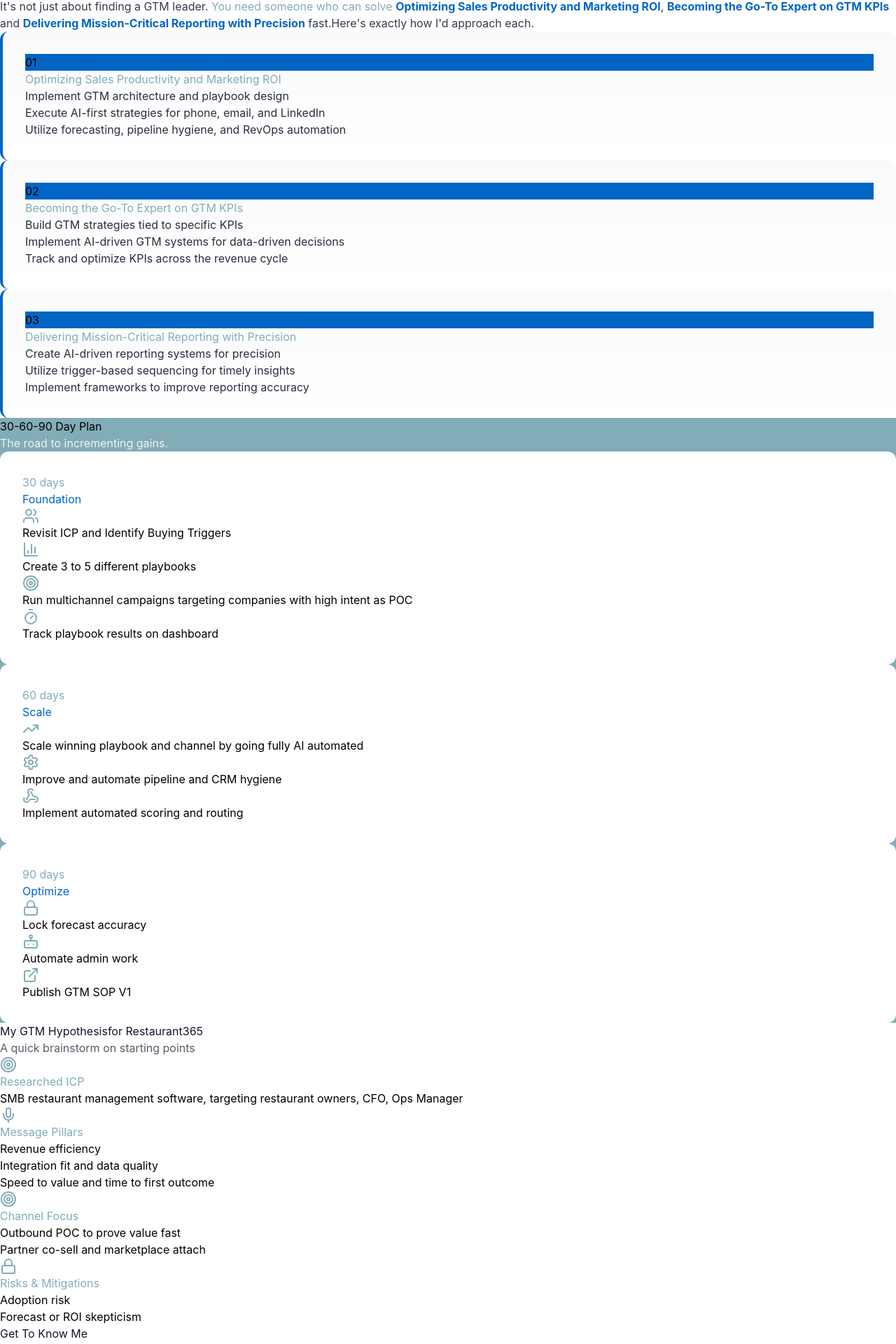
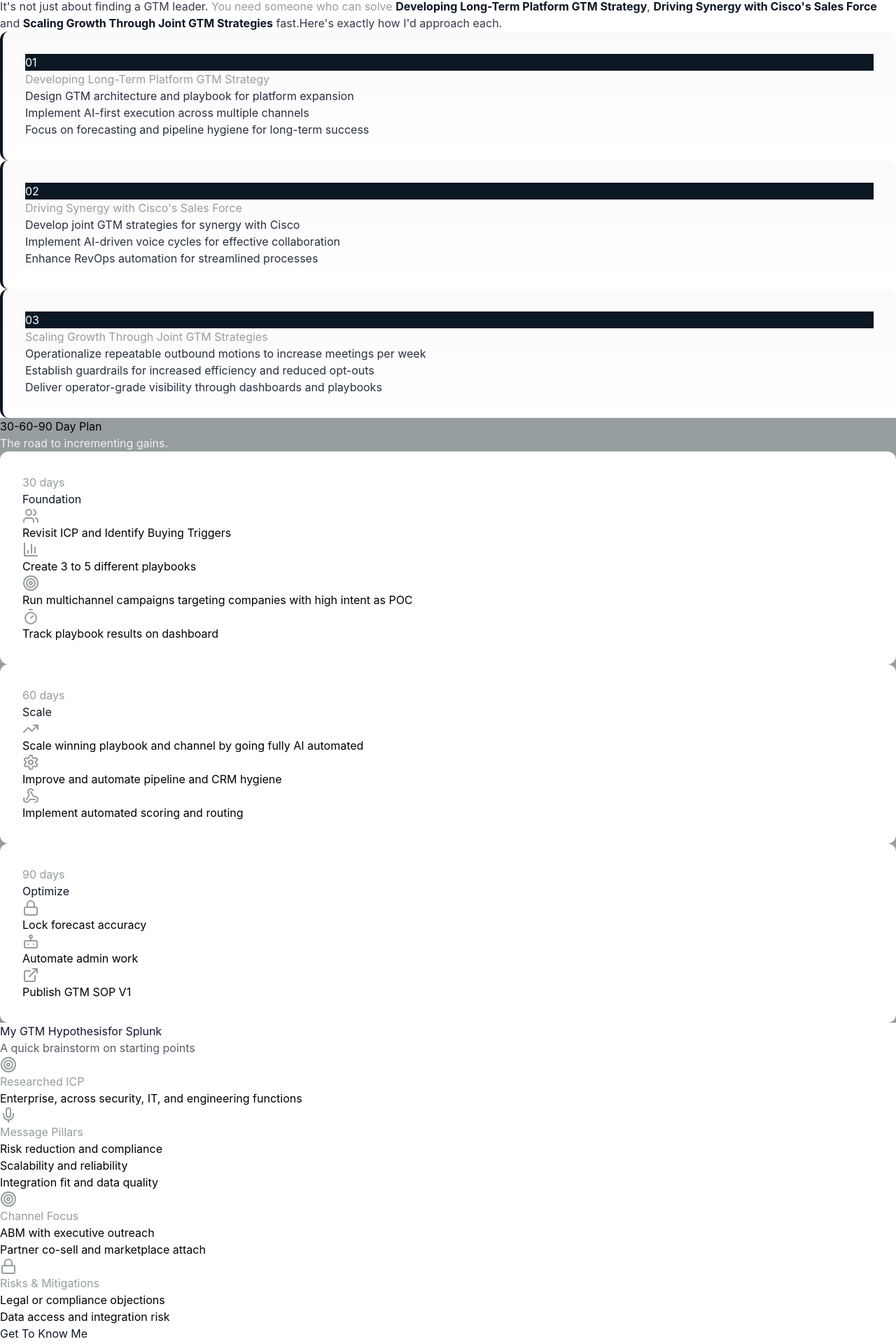
Before and after one commit to ricatroliveira-ai/gtm-landing-page, a React (Vite) app in the folder gtm-landing/: page / in a window 1280 px wide. Shown: the part 737-2657 px from the top of the page at 70% size. Built offline with nearby package versions, Linux system fonts and the light colour scheme.

Commit message:
Update App.tsx

```diff
--- a/gtm-landing/src/App.tsx
+++ b/gtm-landing/src/App.tsx
@@ -37,7 +37,7 @@ export type GTMPageConfig = {
 function pickTextFor(bgHex: string): "#000000" | "#FFFFFF" {
   const hex = bgHex.replace("#", "");
   const r = parseInt(hex.substring(0, 2), 16);
-  const g = parseInt(hex.substring(4, 6), 16);
+  const g = parseInt(hex.substring(2, 4), 16);
   const b = parseInt(hex.substring(4, 6), 16);
   const yiq = (r * 299 + g * 587 + b * 114) / 1000;
   return yiq >= 128 ? "#000000" : "#FFFFFF";
@@ -50,32 +50,32 @@ const toList = (v: string | string[] | undefined): string[] =>
 // ✅ Make.com: replace the token below with your raw JSON (object, not a quoted string)
 const RAW_CONFIG = {
   "company": {
-    "name": "Restaurant365",
-    "role": "Senior FP&A Manager (GTM)"
+    "name": "Splunk",
+    "role": "Leader, Global Platform Specialists, GTM Strategy & Programs"
   },
   "challenges": [
     {
-      "title": "Optimizing Sales Productivity and Marketing ROI",
+      "title": "Developing Long-Term Platform GTM Strategy",
       "approach": [
-        "Implement GTM architecture and playbook design",
-        "Execute AI-first strategies for phone, email, and LinkedIn",
-        "Utilize forecasting, pipeline hygiene, and RevOps automation"
+        "Design GTM architecture and playbook for platform expansion",
+        "Implement AI-first execution across multiple channels",
+        "Focus on forecasting and pipeline hygiene for long-term success"
       ]
     },
     {
-      "title": "Becoming the Go-To Expert on GTM KPIs",
+      "title": "Driving Synergy with Cisco's Sales Force",
       "approach": [
-        "Build GTM strategies tied to specific KPIs",
-        "Implement AI-driven GTM systems for data-driven decisions",
-        "Track and optimize KPIs across the revenue cycle"
+        "Develop joint GTM strategies for synergy with Cisco",
+        "Implement AI-driven voice cycles for effective collaboration",
+        "Enhance RevOps automation for streamlined processes"
       ]
     },
     {
-      "title": "Delivering Mission-Critical Reporting with Precision",
+      "title": "Scaling Growth Through Joint GTM Strategies",
       "approach": [
-        "Create AI-driven reporting systems for precision",
-        "Utilize trigger-based sequencing for timely insights",
-        "Implement frameworks to improve reporting accuracy"
+        "Operationalize repeatable outbound motions to increase meetings per week",
+        "Establish guardrails for increased efficiency and reduced opt-outs",
+        "Deliver operator-grade visibility through dashboards and playbooks"
       ]
     }
   ],
@@ -85,34 +85,34 @@ const RAW_CONFIG = {
     "Forecast, pipeline hygiene, and RevOps automation"
   ],
   "trackRecord": [
-    "6x increase in meetings per week",
-    "1 to 6 meetings per week",
-    "$431K in early pipeline"
+    "$431K in early pipeline generated",
+    "38% meeting-to-client conversion rate",
+    "Seven-figure pipeline created in months"
   ],
   "icp": {
     "demographics": [
-      "SMB restaurant management software, targeting restaurant owners, CFO, Ops Manager"
+      "Enterprise, across security, IT, and engineering functions"
     ],
     "messagePillars": [
-      "Revenue efficiency",
-      "Integration fit and data quality",
-      "Speed to value and time to first outcome"
+      "Risk reduction and compliance",
+      "Scalability and reliability",
+      "Integration fit and data quality"
     ],
     "channelFocus": [
-      "Outbound POC to prove value fast",
+      "ABM with executive outreach",
       "Partner co-sell and marketplace attach"
     ],
     "riskMitigation": [
-      "Adoption risk",
-      "Forecast or ROI skepticism"
+      "Legal or compliance objections",
+      "Data access and integration risk"
     ]
   },
   "theme": {
-    "primary": "#0065C5",
-    "secondary": "#D02027",
-    "accent": "#82ACB7"
+    "primary": "#0C1724",
+    "secondary": "#ED0080",
+    "accent": "#959D9F"
   },
-  "sendsparkUrl": "https://sendspark.com/share/c3k1n91chvnpndksc4mohe6jc0ldfdyo"
+  "sendsparkUrl": "https://sendspark.com/share/mr0cs3yt1hw20x5khyfbr45p60fyg2vs"
 } as unknown as GTMPageConfig;
 
 const CONFIG: GTMPageConfig = {
```
